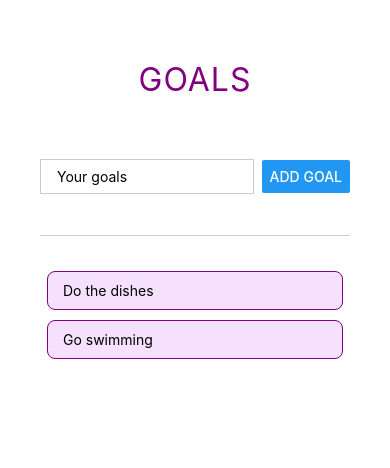
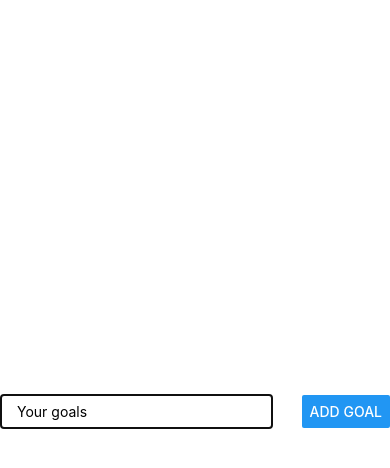
Before and after one commit to emilydaykin/Goals, a React Native app: screen / in a window 390 px wide. Shown: the top 468 px of the page. Built offline with nearby package versions, Linux system fonts and the light colour scheme.

Commit message:
adding Modal to goalInput component

```diff
--- a/components/GoalInput.js
+++ b/components/GoalInput.js
@@ -1,7 +1,7 @@
-import { StyleSheet, View, TextInput, Button } from 'react-native';
+import { StyleSheet, View, TextInput, Button, Modal } from 'react-native';
 import { useState } from 'react';
 
-const GoalInput = ({ setGoals }) => {
+const GoalInput = ({ setGoals, modalIsVisible }) => {
   const [goalInput, setGoalInput] = useState('');
 
   const goalInputHandler = (inputText) => {
@@ -20,6 +20,7 @@ const GoalInput = ({ setGoals }) => {
   };
 
   return (
+    <Modal visible={modalIsVisible} animationType='slide'>
       <View style={styles.inputContainer}>
         <TextInput
           placeholder='Your goals'
@@ -29,6 +30,7 @@ const GoalInput = ({ setGoals }) => {
         />
         <Button title='Add Goal' onPress={addGoalHandler} />
       </View>
+    </Modal>
   );
 };
 
```
Lines whose indentation alone changed are shown as unchanged.
